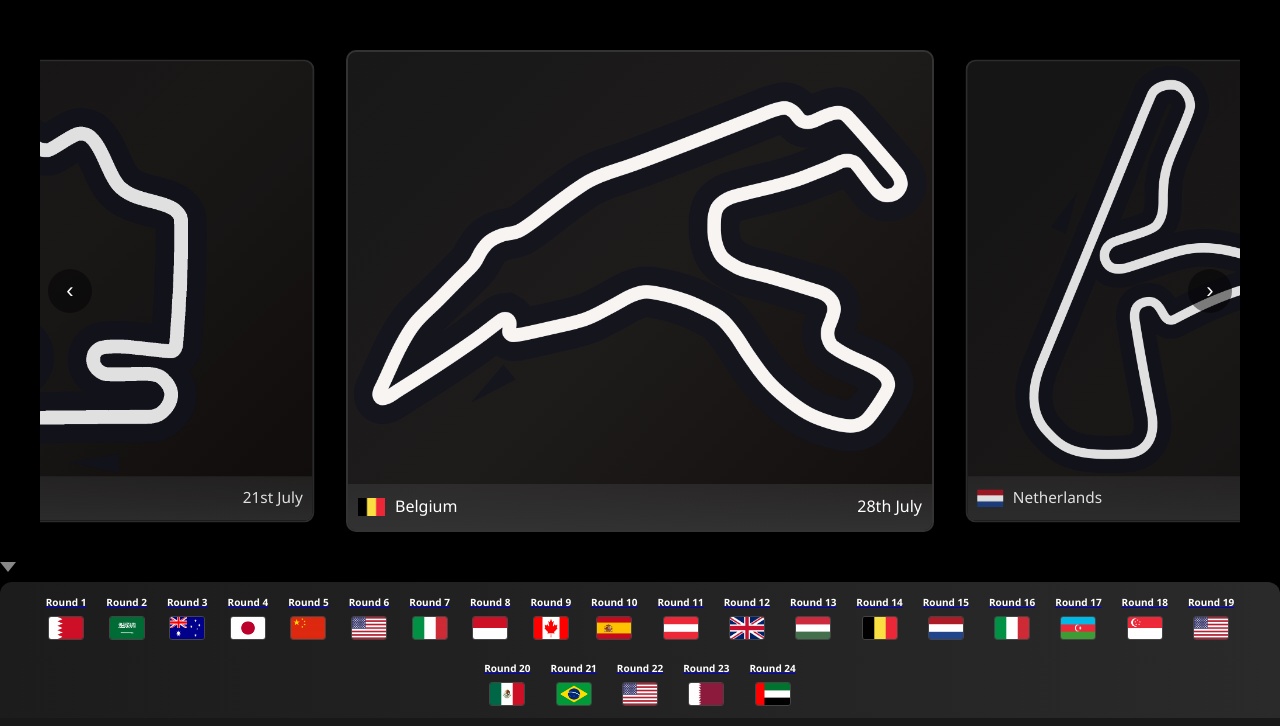
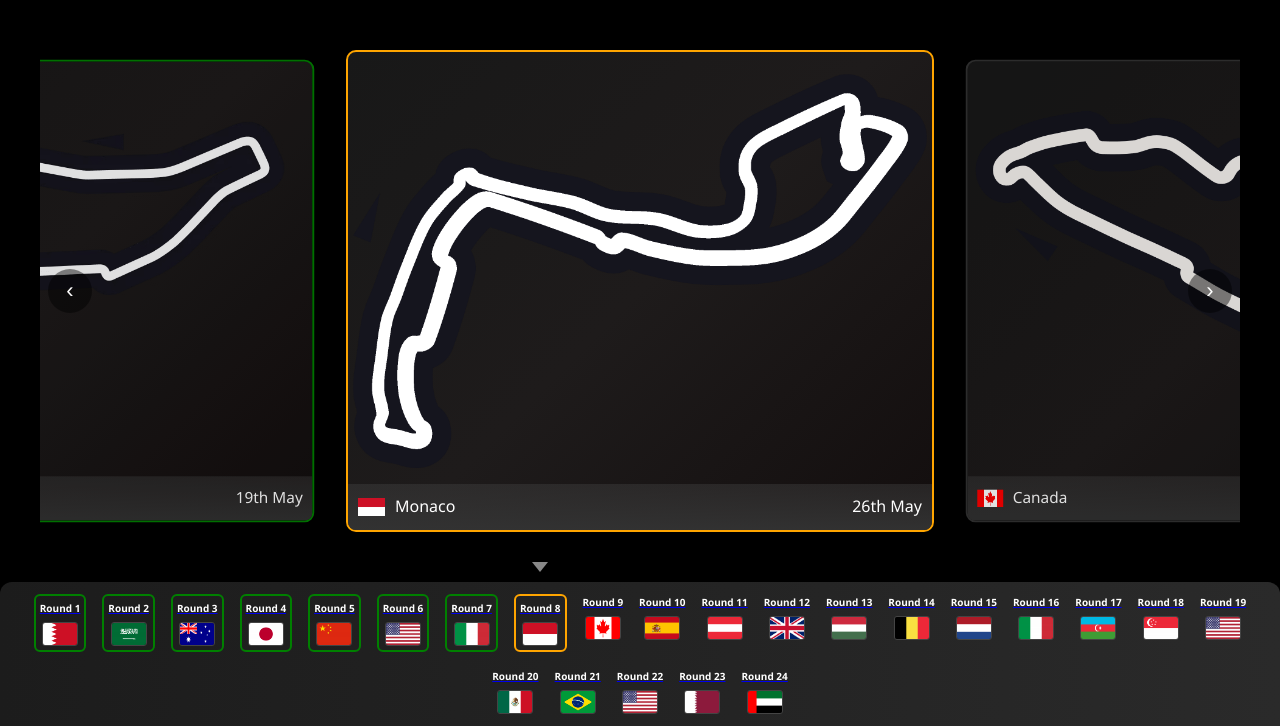
Before and after one commit to Fin250/F1-Constellations, a Flask app: page /n in a window 1280 px wide. Shown: the part 100-826 px from the top of the page. Run offline with Flask 3, Linux system fonts and the light colour scheme.

Commit message:
Added status colour to home carousel

```diff
--- a/main.py
+++ b/main.py
@@ -40,6 +40,9 @@ app.config['SQLALCHEMY_DATABASE_URI'] = 'sqlite:///users.db'
 db = SQLAlchemy(app)
 app.secret_key = '7EDYZ8pak3Px'
 
+def get_next_track():
+    return 8  # hardcoded next round
+
 # Homepage route
 @app.route('/')
 def homepage():
@@ -47,7 +50,9 @@ def homepage():
     for key, track in TRACK_METADATA.items():
         tracklist.append({"id": key, **track})
 
-    return render_template("/homepage.html", tracks = tracklist)
+    next_round = get_next_track()
+
+    return render_template("/homepage.html", tracks = tracklist, next_round=next_round)
 
 # Homepage route
 @app.route('/n')
@@ -56,7 +61,9 @@ def new_homepage():
     for key, track in TRACK_METADATA.items():
         tracklist.append({"id": key, **track})
 
-    return render_template("/new_homepage.html", tracks = tracklist)
+    next_round = get_next_track()
+
+    return render_template("/new_homepage.html", tracks = tracklist, next_round=next_round)
 
 # Render individual track pages if they exist
 @app.route('/tracks/<trackname>')
--- a/metadata/track_metadata.py
+++ b/metadata/track_metadata.py
@@ -241,7 +241,7 @@ TRACK_METADATA = {
         "annotated_layout": "united-states.avif",
         "layout": "united_states.png",
         "detailed_track_image": "Detailed_United_States.jpg",
-        "detailed_track_attribution": "United Autosports, CC BY-SA 2.0 <https://creativecommons.org/licenses/by-sa/2.0>, via Wikimedia Commons",
+        "detailed_track_attribution": "Zach Catanzareti Photo, CC BY 2.0 <https://creativecommons.org/licenses/by/2.0>, via Wikimedia Commons",
         "round": 19,
         "wiki": "2024_United_States_Grand_Prix",
         "date": "20th October",
--- a/static/new_home.css
+++ b/static/new_home.css
@@ -306,7 +306,7 @@ header {
   display: flex;
   flex-wrap: wrap;
   justify-content: center;
-  gap: 20px;
+  gap: 16px;
   padding: 12px 30px;
   background: linear-gradient(90deg, #1c1c1c, #2a2a2a);
   border-top-left-radius: 12px;
@@ -342,6 +342,28 @@ header {
   box-shadow: 0 0 8px rgba(255,255,255,0.4);
 }
 
+/* quickpick styling */
+.quickpick-item.upcoming {
+  border: 2px solid orange;
+  border-radius: 6px;
+  padding: 4px;
+}
+
+.quickpick-item.completed {
+  border: 2px solid green;
+  border-radius: 6px;
+  padding: 4px;
+}
+
+/* carousel cards styling */
+.box.upcoming {
+  border: 2px solid orange !important;
+}
+
+.box.completed {
+  border: 2px solid green !important;
+}
+
 @media (max-width: 600px) {
   .quickpick-flag img {
     width: 28px;
--- a/static/scripts/new_home.js
+++ b/static/scripts/new_home.js
@@ -1,3 +1,7 @@
+const serverDataEl = document.getElementById('server-data');
+const serverData = serverDataEl ? JSON.parse(serverDataEl.textContent) : {};
+window.NEXT_ROUND = serverData.next_round;
+
 document.addEventListener('DOMContentLoaded', function () {
   const carousel = document.getElementById('trackCarousel');
   if (!carousel) return;
@@ -44,14 +48,8 @@ document.addEventListener('DOMContentLoaded', function () {
       quickpickArrow.style.left = `${center - 8}px`;
     }
 
-    const originalSetActive = setActiveNearest;
-    setActiveNearest = function() {
-      originalSetActive();
-      updateArrow();
-    };
-
+    updateArrow();
     window.addEventListener('resize', updateArrow);
-
   }
 
   let scrollTimer = null;
@@ -90,12 +88,14 @@ document.addEventListener('DOMContentLoaded', function () {
     if (e.key === 'ArrowRight') btnNext && btnNext.click();
   });
 
-  // temporary start hardcode
-  const preferIndex = 13;
-  const startIndex = Math.min(preferIndex, items.length - 1);
+  // Use next_round instead of hardcode
+  const preferRound = window.NEXT_ROUND || 1;
+  const startIndex = items.findIndex(i => parseInt(i.querySelector('.country')?.textContent.replace(/\D/g,'')) === preferRound);
+  const targetIndex = startIndex !== -1 ? startIndex : Math.min(preferRound - 1, items.length - 1);
+
   setTimeout(() => {
-    if (items[startIndex]) {
-      centerItem(items[startIndex], 'auto');
+    if (items[targetIndex]) {
+      centerItem(items[targetIndex], 'auto');
       setTimeout(setActiveNearest, 80);
     } else {
       setActiveNearest();
--- a/templates/new_homepage.html
+++ b/templates/new_homepage.html
@@ -62,7 +62,11 @@
 
   <div class="carousel" id="trackCarousel" role="list">
     {% for track in tracks %}
-    <a href="/tracks/{{ track.id }}" class="box" data-index="{{ loop.index0 }}" role="listitem">
+    <a href="/tracks/{{ track.id }}"
+       class="box {% if track.round < next_round %}completed{% elif track.round == next_round %}upcoming{% endif %}"
+       data-index="{{ loop.index0 }}"
+       data-round="{{ track.round }}"
+       role="listitem">
       <img src="/static/images/layouts/{{ track.layout }}" alt="{{ track.display_name }} track">
       <div class="box-content">
         <img src="/static/images/flags/{{ track.flag }}" alt="{{ track.display_name }} Flag">
@@ -80,7 +84,9 @@
   <div id="quickpick-arrow"></div>
   <div class="quickpick-flags">
     {% for track in tracks %}
-    <a href="/tracks/{{ track.id }}" class="quickpick-item" title="{{ track.display_name }}">
+    <a href="/tracks/{{ track.id }}"
+       class="quickpick-item {% if track.round < next_round %}completed{% elif track.round == next_round %}upcoming{% endif %}"
+       title="{{ track.display_name }}">
       <span class="quickpick-round">Round {{ track.round }}</span>
       <img src="/static/images/flags/{{ track.flag }}" alt="{{ track.display_name }} Flag">
     </a>
@@ -88,6 +94,9 @@
   </div>
 </div>
 
+<script id="server-data" type="application/json">
+  {{ {"next_round": next_round} | tojson }}
+</script>
 <script src="/static/scripts/new_home.js"></script>
 </body>
 </html>
```
Also changed, not shown: templates/about.html (+3 -5 lines), static/images/green-check.png (added), static/images/orange-clock.png (added), static/images/track-photos/Detailed_United_States.jpg.
